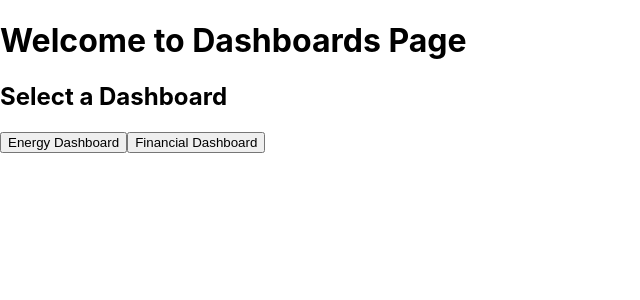
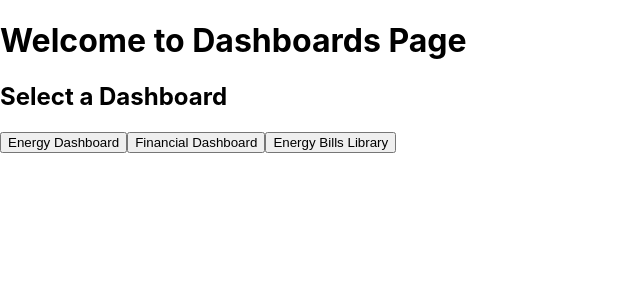
Before and after one commit to PatrickAngrezani/energy-bill-reactapp, a React (Create React App) app: page / in a window 1280 px wide. Shown: the top 300 px of the page, without its empty margins (0-640 px from the left). Built offline with nearby package versions, Linux system fonts and the light colour scheme.

Commit message:
feat: update app and home to handle all pages

```diff
--- a/src/App.js
+++ b/src/App.js
@@ -3,6 +3,7 @@ import { BrowserRouter as Router, Route, Routes } from "react-router-dom";
 import Home from "./components/Home";
 import EnergyDashboard from "./components/EnergyDashboard";
 import FinancialDashboard from "./components/FinancialDashboard";
+import InvoicesLibrary from "./components/InvoicesLibrary";
 
 function App() {
   return (
@@ -12,6 +13,7 @@ function App() {
           <Route path="/" element={<Home />} />
           <Route path="/energy-dashboard" element={<EnergyDashboard />} />
           <Route path="/financial-dashboard" element={<FinancialDashboard />} />
+          <Route path="/invoices-library" element={<InvoicesLibrary />} />
         </Routes>
       </div>
     </Router>
--- a/src/components/Home.jsx
+++ b/src/components/Home.jsx
@@ -13,6 +13,9 @@ const Home = () => {
         <Link to="/financial-dashboard">
           <button>Financial Dashboard</button>
         </Link>
+        <Link to="/invoices-library">
+          <button>Energy Bills Library</button>
+        </Link>
       </div>
     </div>
   );
```
